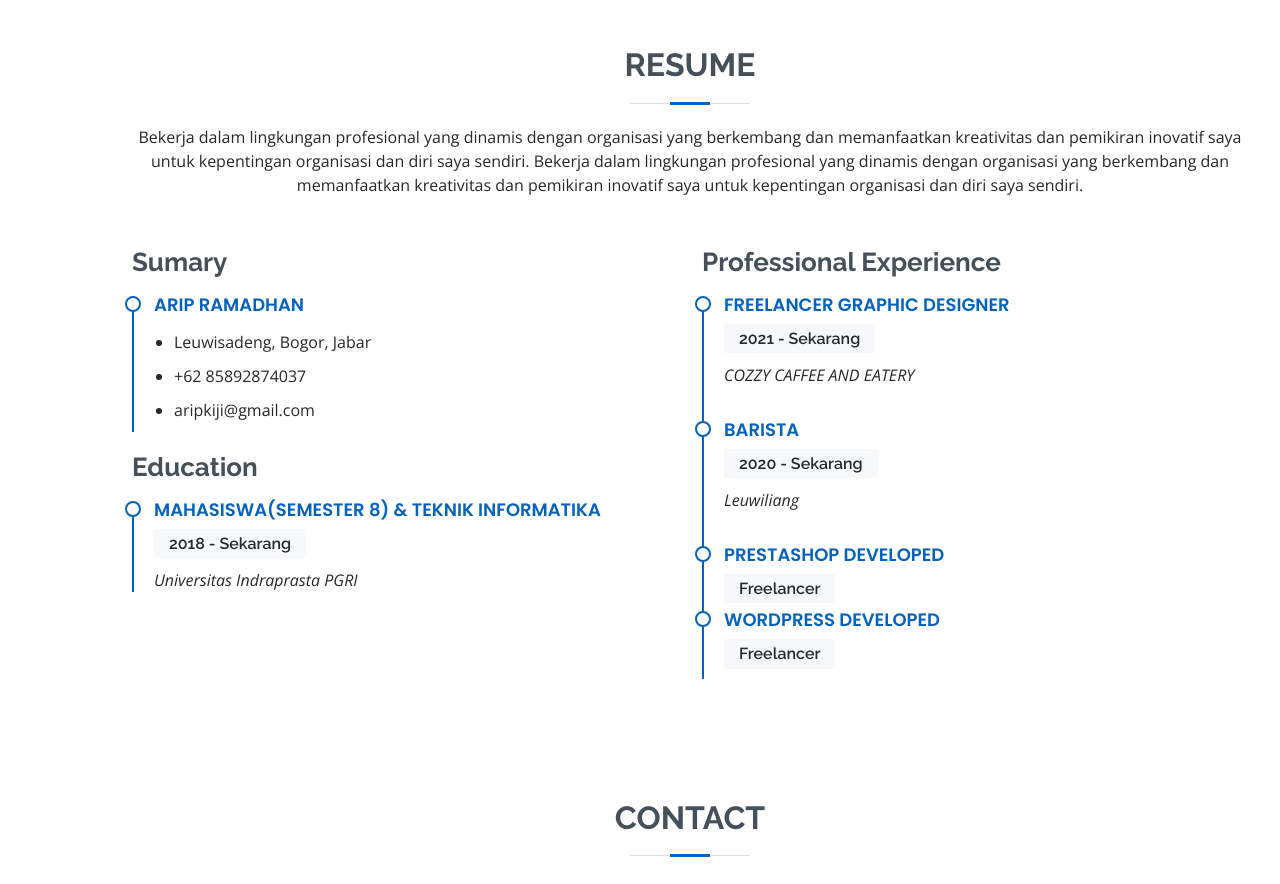
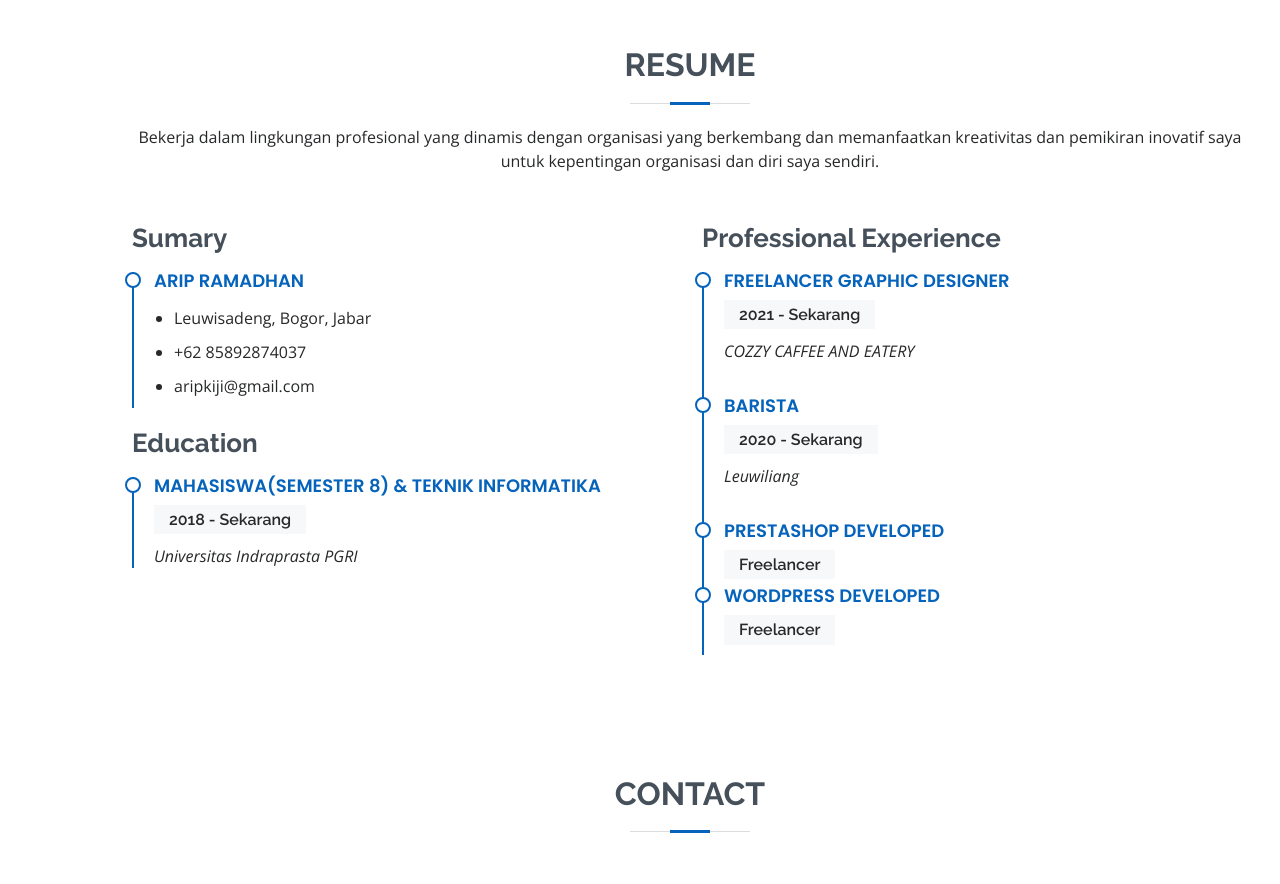
Before and after one commit to ariprmd/ariprmd.github.io, a plain HTML site: page index.html in a window 1280 px wide. Shown: the part 1900-2784 px from the top of the page. Drawn offline with nearby package versions, Linux system fonts and the light colour scheme.

Commit message:
Update index.html

```diff
--- a/index.html
+++ b/index.html
@@ -250,9 +250,7 @@
         <div class="section-title">
           <h2>Resume</h2>
           <p>Bekerja dalam lingkungan profesional yang dinamis dengan organisasi yang berkembang dan memanfaatkan kreativitas
-            dan pemikiran inovatif saya untuk kepentingan organisasi dan diri saya sendiri. Bekerja dalam lingkungan profesional
-            yang dinamis dengan organisasi yang berkembang dan memanfaatkan kreativitas dan pemikiran inovatif saya untuk
-            kepentingan organisasi dan diri saya sendiri.</p>
+            dan pemikiran inovatif saya untuk kepentingan organisasi dan diri saya sendiri.</p>
         </div>
 
         <div class="row">
```
